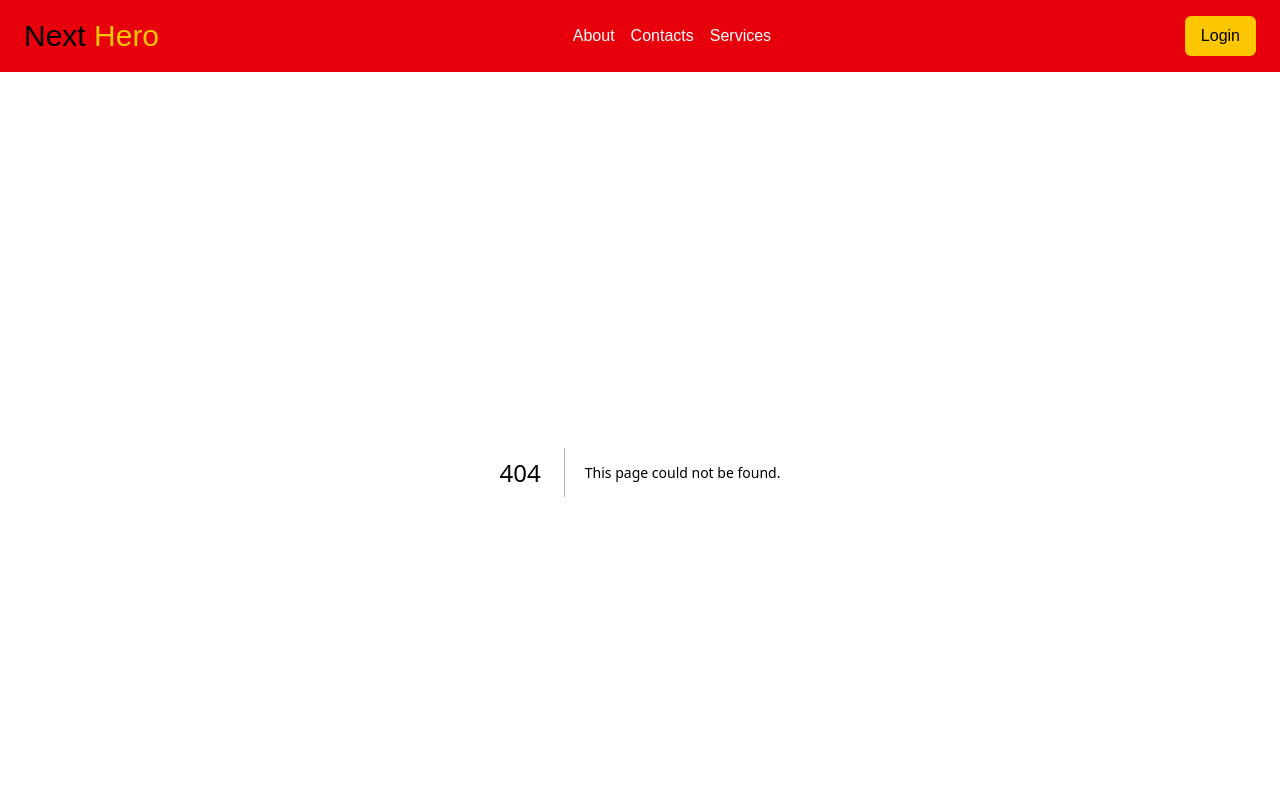
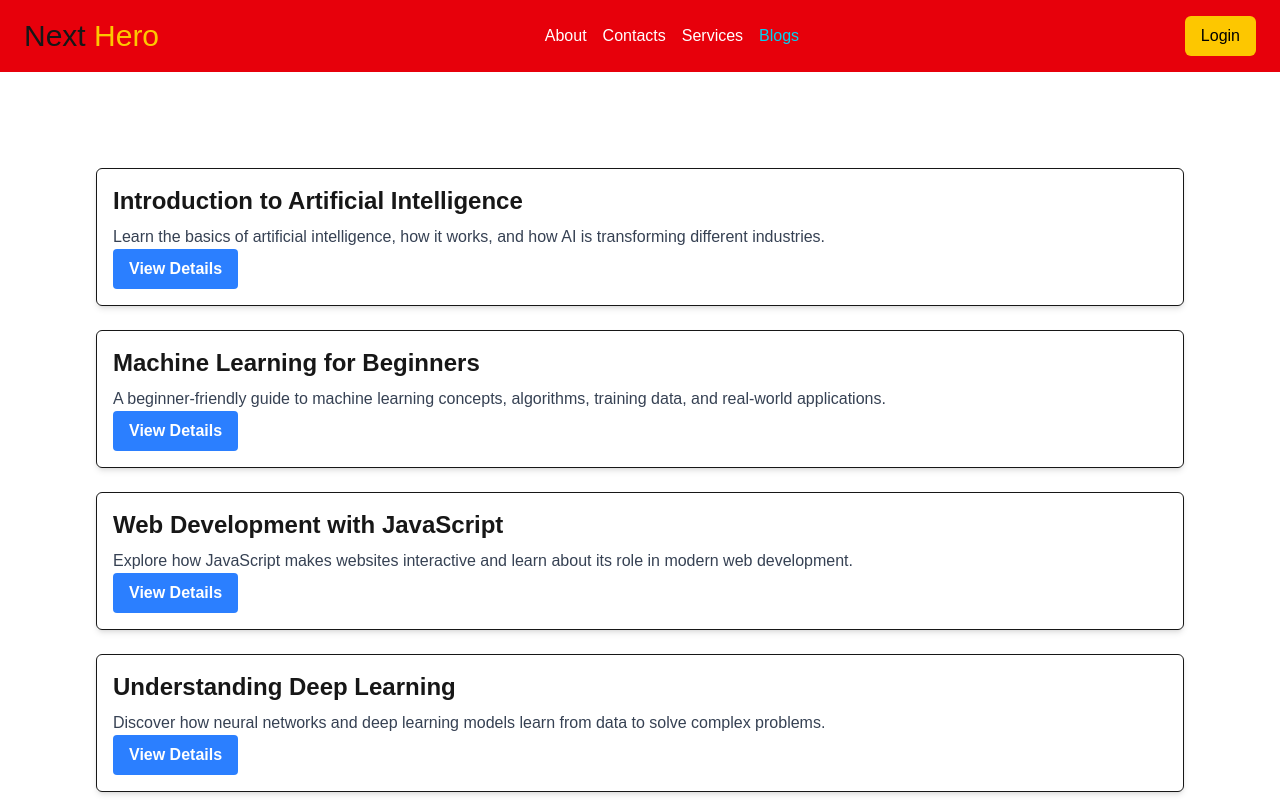
Before and after one commit to Shuvo-Chakraborty/Learning-NextJs, a Next.js app: page /blogs in a window 1280 px wide. Before the commit this address had no page. Shown: the top 800 px of the page. Built offline with nearby package versions, Linux system fonts and the light colour scheme.

Commit message:
Nested Routing and Dynamic Routing Concepts

```diff
--- a/src/Components/AboutContent.jsx
+++ b/src/Components/AboutContent.jsx
@@ -1,8 +1,9 @@
-
+import Link from "next/link";
 const AboutContent = () => {
     return (
         <div>
-            About Content
+            <Link href="/about/history">History</Link>
+             <Link href="/about/mission">Mission</Link>
         </div>
     );
 }
--- a/src/Components/Navbar.jsx
+++ b/src/Components/Navbar.jsx
@@ -13,6 +13,7 @@ const Navbar = () => {
         { title: "About", path: "/about" },
         { title: "Contacts", path: "/contacts" },
         { title: "Services", path: "/services" },
+        { title: "Blogs", path: "/blogs" },
     ];
 
     return (
--- /dev/null
+++ b/src/app/about/history/page.jsx
@@ -0,0 +1,10 @@
+const Page = () => {
+    return (
+        <div>
+            <h1>History</h1>
+            <p>This is the history page.</p>
+        </div>
+    );
+}
+
+export default Page;
--- /dev/null
+++ b/src/app/about/history/vision/page.jsx
@@ -0,0 +1,10 @@
+const Page = () => {
+    return (
+        <div>
+            <h1>Vision</h1>
+            <p>This is the vision page.</p>
+        </div>
+    );
+}
+
+export default Page;
--- /dev/null
+++ b/src/app/about/mission/page.jsx
@@ -0,0 +1,10 @@
+const Page = () => {
+    return (
+        <div>
+            <h1>Mission</h1>
+            <p>This is the mission page.</p>
+        </div>
+    );
+}
+
+export default Page;
--- /dev/null
+++ b/src/app/blogs/[slug]/page.jsx
@@ -0,0 +1,40 @@
+const Page = async ({ params }) => {
+  const { slug } = await params;
+  const { title, description } = blogs.find(blog => blog.slug === slug);
+  return (
+    <div className="h-screen">
+      <h1 className="text-3xl font-bold mb-4">{title}</h1>
+      <p className="text-gray-700">{description}</p>
+    </div>
+  );
+}
+
+export default Page;
+
+const blogs = [
+  {
+    slug: "introduction-to-artificial-intelligence",
+    title: "Introduction to Artificial Intelligence",
+    description: "Learn the basics of artificial intelligence, how it works, and how AI is transforming different industries."
+  },
+  {
+    slug: "machine-learning-for-beginners",
+    title: "Machine Learning for Beginners",
+    description: "A beginner-friendly guide to machine learning concepts, algorithms, training data, and real-world applications."
+  },
+  {
+    slug: "web-development-with-javascript",
+    title: "Web Development with JavaScript",
+    description: "Explore how JavaScript makes websites interactive and learn about its role in modern web development."
+  },
+  {
+    slug: "understanding-deep-learning",
+    title: "Understanding Deep Learning",
+    description: "Discover how neural networks and deep learning models learn from data to solve complex problems."
+  },
+  {
+    slug: "future-of-technology",
+    title: "The Future of Technology",
+    description: "Explore emerging technologies and how innovations in AI, robotics, cloud computing, and automation may shape the future."
+  }
+];
--- /dev/null
+++ b/src/app/blogs/page.jsx
@@ -0,0 +1,47 @@
+import Link from "next/link";
+
+const BlogsPage = () => {
+    return (
+        <div className="p-24">
+            {blogs.map((blog) => (
+                <div key={blog.slug} className="mb-6 p-4 border rounded-md shadow-md">
+                    <h2 className="text-2xl font-bold mb-2">{blog.title}</h2>
+                    <h3 className="text-gray-700">{blog.description}</h3>
+                    <button className="bg-blue-500 hover:bg-blue-700 text-white font-bold py-2 px-4 rounded">
+                        <Link href={`/blogs/${blog.slug}`}>
+                            View Details
+                        </Link>
+                    </button>
+                </div>
+            ))}
+        </div>
+    );
+}
+const blogs = [
+  {
+    slug: "introduction-to-artificial-intelligence",
+    title: "Introduction to Artificial Intelligence",
+    description: "Learn the basics of artificial intelligence, how it works, and how AI is transforming different industries."
+  },
+  {
+    slug: "machine-learning-for-beginners",
+    title: "Machine Learning for Beginners",
+    description: "A beginner-friendly guide to machine learning concepts, algorithms, training data, and real-world applications."
+  },
+  {
+    slug: "web-development-with-javascript",
+    title: "Web Development with JavaScript",
+    description: "Explore how JavaScript makes websites interactive and learn about its role in modern web development."
+  },
+  {
+    slug: "understanding-deep-learning",
+    title: "Understanding Deep Learning",
+    description: "Discover how neural networks and deep learning models learn from data to solve complex problems."
+  },
+  {
+    slug: "future-of-technology",
+    title: "The Future of Technology",
+    description: "Explore emerging technologies and how innovations in AI, robotics, cloud computing, and automation may shape the future."
+  }
+];
+export default BlogsPage;
```
